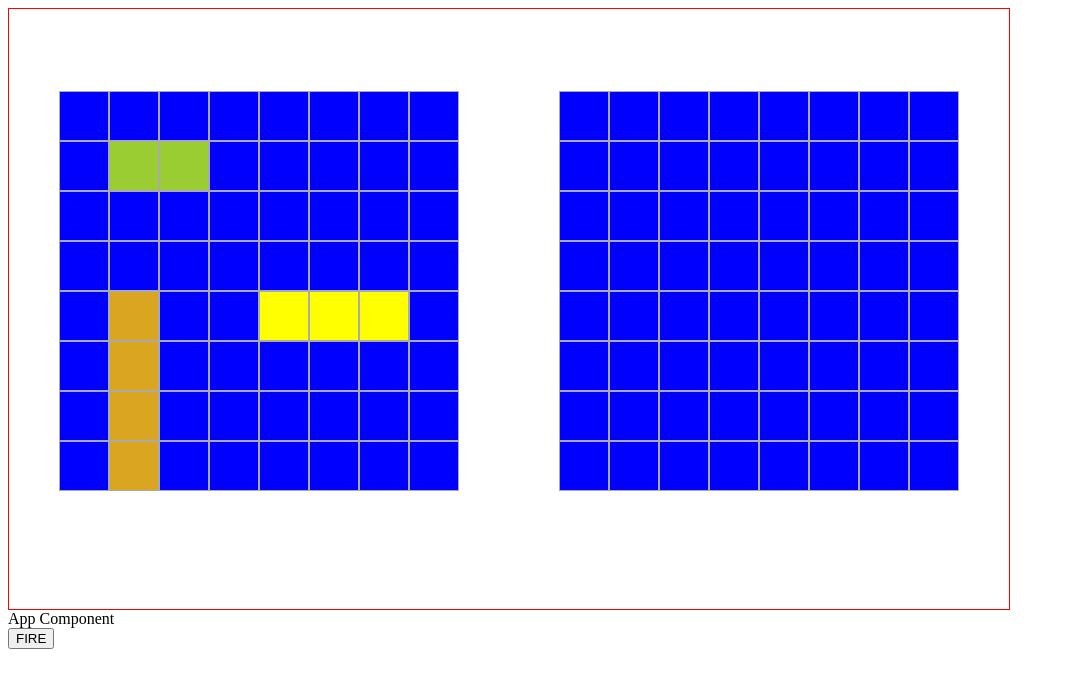
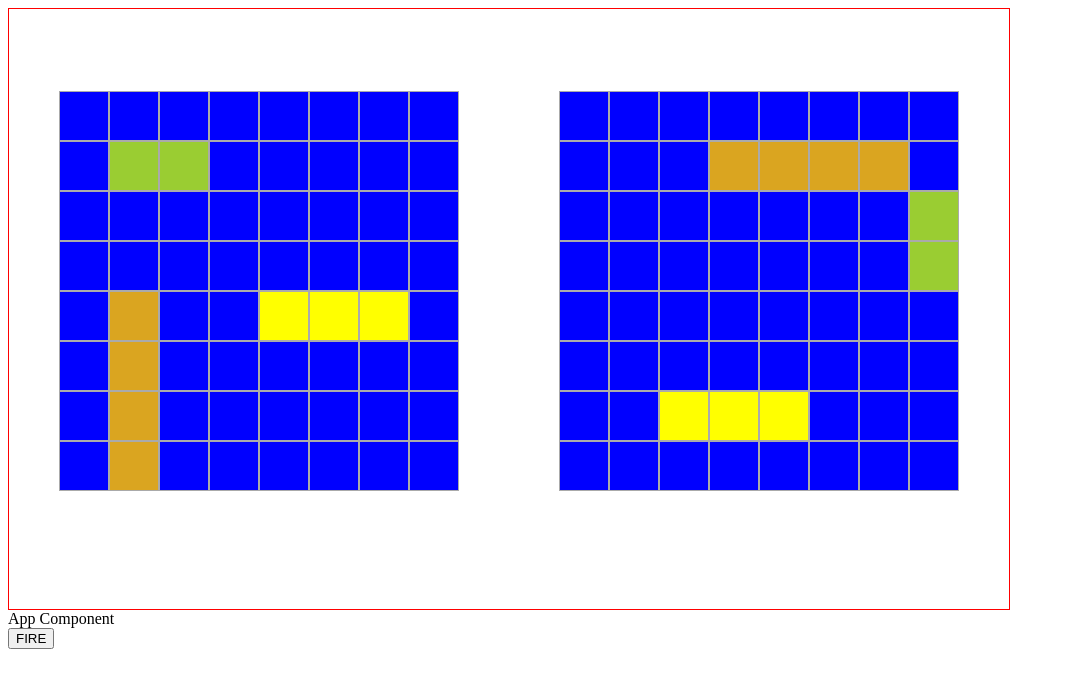
Before and after one commit to chmccc/battledux, a React app: page / in a window 1280 px wide. Shown: the top 688 px of the page, without its empty margins (0-1065 px from the left). Built offline with nearby package versions, Linux system fonts and the light colour scheme.

Commit message:
player fire in progress

```diff
--- a/src/actions/actions.js
+++ b/src/actions/actions.js
@@ -1,4 +1,5 @@
 import * as actionTypes from './actionTypes';
+
 
 export function playerFire(coord) {
   return {
--- a/src/components/Cell.jsx
+++ b/src/components/Cell.jsx
@@ -19,10 +19,10 @@ const Cell = props => {
       cellClass = 'duck';
       break;
     case 'G':
-      cellClass = 'battleship'; // TODO
+      cellClass = 'goose';
       break;
     case 'B':
-      cellClass = 'sub';// TODO
+      cellClass = 'baby';// TODO
       break;
     default:
       cellClass = 'water';
--- a/src/components/Grid.jsx
+++ b/src/components/Grid.jsx
@@ -43,8 +43,8 @@ const Grid = props => {
       // TODO:: need to update this based on real data
 
       // First show the ship...if it's not the CPU
-      if ( !cpu && shipsArr[row][col] !== 'W') {
-      // if ( shipsArr[row][col] !== 'W') { // just show for now so we can easily play test
+      // if ( !cpu && shipsArr[row][col] !== 'W') {
+      if ( shipsArr[row][col] !== 'W') { // just show for now so we can easily play test
         cellCode = shipsArr[row][col]; // if it's a non hit ship location...show the ship
       }
 
--- a/src/reducer/gameReducer.js
+++ b/src/reducer/gameReducer.js
@@ -1,5 +1,5 @@
 import * as actionType from '../actions/actionTypes';
-import {} from './gameLogic';
+// import {} from './gameLogic';
 import createBoard from './randomBoard';
 // import { Object } from 'core-js';
 
@@ -45,10 +45,26 @@ const gameReducer = (state = initialState, action) => {
     case actionType.PLAYER_FIRE:
       console.log('action.payload: ', action.payload);
 
-      // check to see if we hit any of the opponent's ships
+      // Check to see if we hit any of the opponent's ships
+      // It will also update the objects that we pass it!
+      let ducksBoard = cloneBoard([...state.playerBoard.ducksBoard]);
+      let hitsAndMissesBoard = cloneBoard([...state.playerBoard.hitsAndMissesBoard]);
+      let compDuckHealth = {...state.compDuckHealth};
+      let hit = checkHit(action.payload['col'], action.payload['row'], ducksBoard, hitsAndMissesBoard, compDuckHealth )
 
+      console.log('comparing clones');
+      console.log(ducksBoard === state.playerBoard.ducksBoard)
 
-      return Object.assign({}, state);
+      console.log(`hit: ${hit}`);
+
+      // TODO:: update the stats
+      let playerStats = {...state.playerStats}
+      if (hit) {
+        pStats.shots+=1;
+        pStats.hit+=1;
+      }
+
+      return { compDuckHealth, playerBoard:{ducksBoard, hitsAndMissesBoard}, playerStats };
 
     case actionType.COMP_FIRE:
 
@@ -58,7 +74,7 @@ const gameReducer = (state = initialState, action) => {
       // do some stuff with PURE FUNCTIONS ONLY
         // this is also where we check for sunk ducks
       // return state + action.payload;
-    case actionType.COMP_FIRE:
+
       // how do we trigger this??
       // do some stuff with PURE FUNCTIONS ONLY
         // randomly pick a place to fire
@@ -72,10 +88,48 @@ const gameReducer = (state = initialState, action) => {
 }
 
 // this will update the board
-const checkHit = (col, row, board) => {
+/**
+ *
+ * @param {string} col : '1'
+ * @param {string} row : '7'
+ * @param {Array of Arrays} dBoard : value is string
+ * @param {Array of Arrays} hmBoard  : value is string
+ * @param {Obj} health
+ * @param {Obj} stats
+ */
+const checkHit = (col, row, dBoard, hmBoard, health) => {
+  let hit;
+  let boardVal = dBoard[row][col];
+  if ( boardVal !== 'W' ) { //it's a HIT
+    hit=true;
+    hmBoard[row][col] = 'H';
 
-  return
+    if( boardVal === 'G'){
+      health.goose -= 1;
+      if (health.goose < 0) health.goose = 0;
+    } else if (boardVal==='D') {
+      health.duck -= 1;
+      if (health.duck < 0) health.duck = 0;
+    } else if (boardVal==='B') {
+      health.duckling -= 1;
+      if (health.duckling < 0) health.duckling = 0;
+    }
+
+  } else {
+    hit=false;
+    hmBoard[row][col] = 'M';
+  }
+
+  return hit;
 }
+
+/**
+* Takes a board-like object (array of arrays of 'W', 'H', 'M', etc) and returns a deep copy of it
+*/
+const cloneBoard = board => board.reduce((acc, e) => {
+  acc.push([...e]);
+  return acc;
+}, []);
 
 
 export default gameReducer;
--- a/src/styles.css
+++ b/src/styles.css
@@ -55,12 +55,12 @@
   background-color: grey;
 }
 
-.duck{  /* TODO */
+.duck {
   background-color: yellow;
 }
-.battleship{  /* TODO */
+.goose {
   background-color: goldenrod;
 }
-.sub{  /* TODO */
+.baby {
   background-color: yellowgreen;
 }
```
